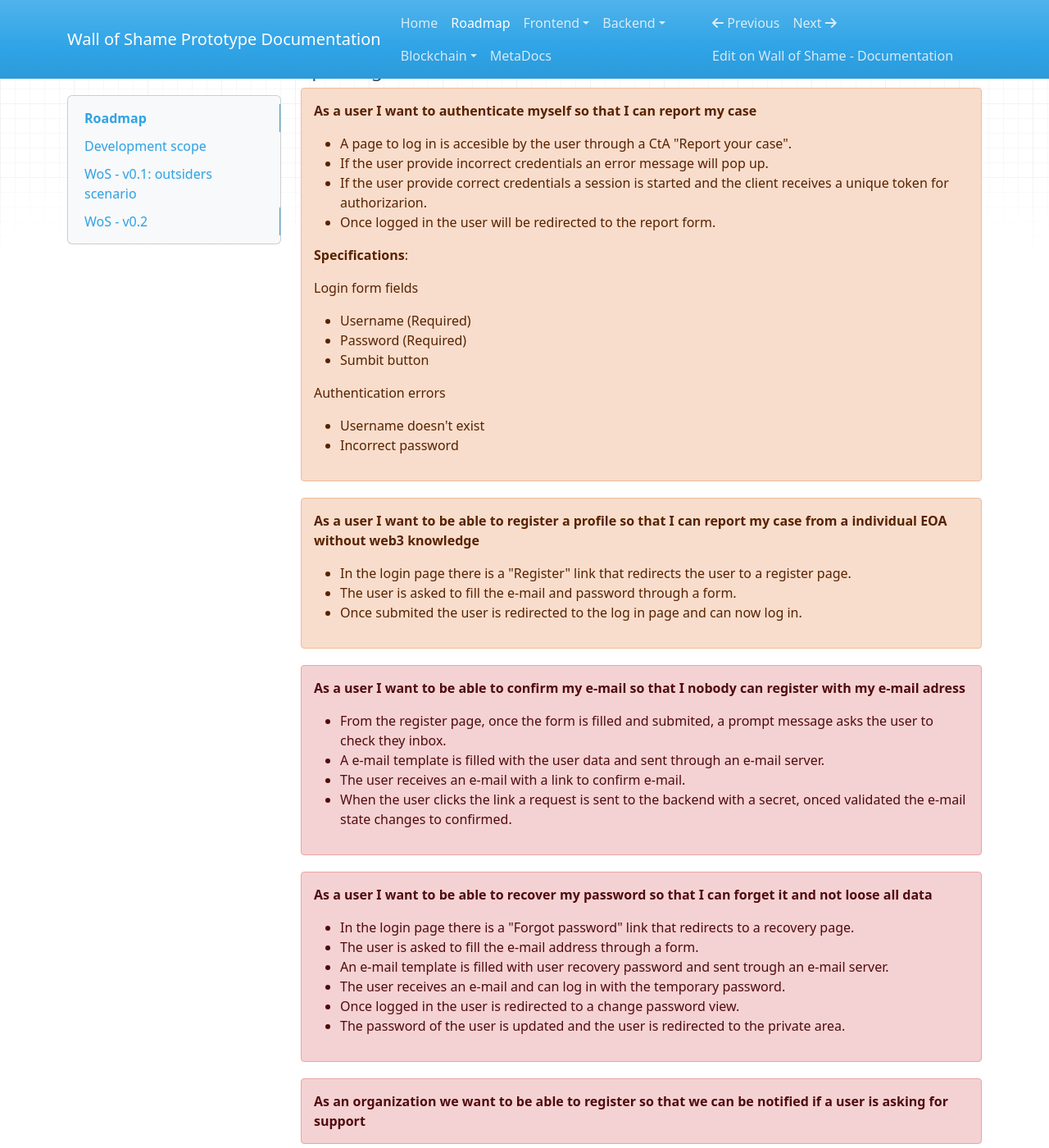
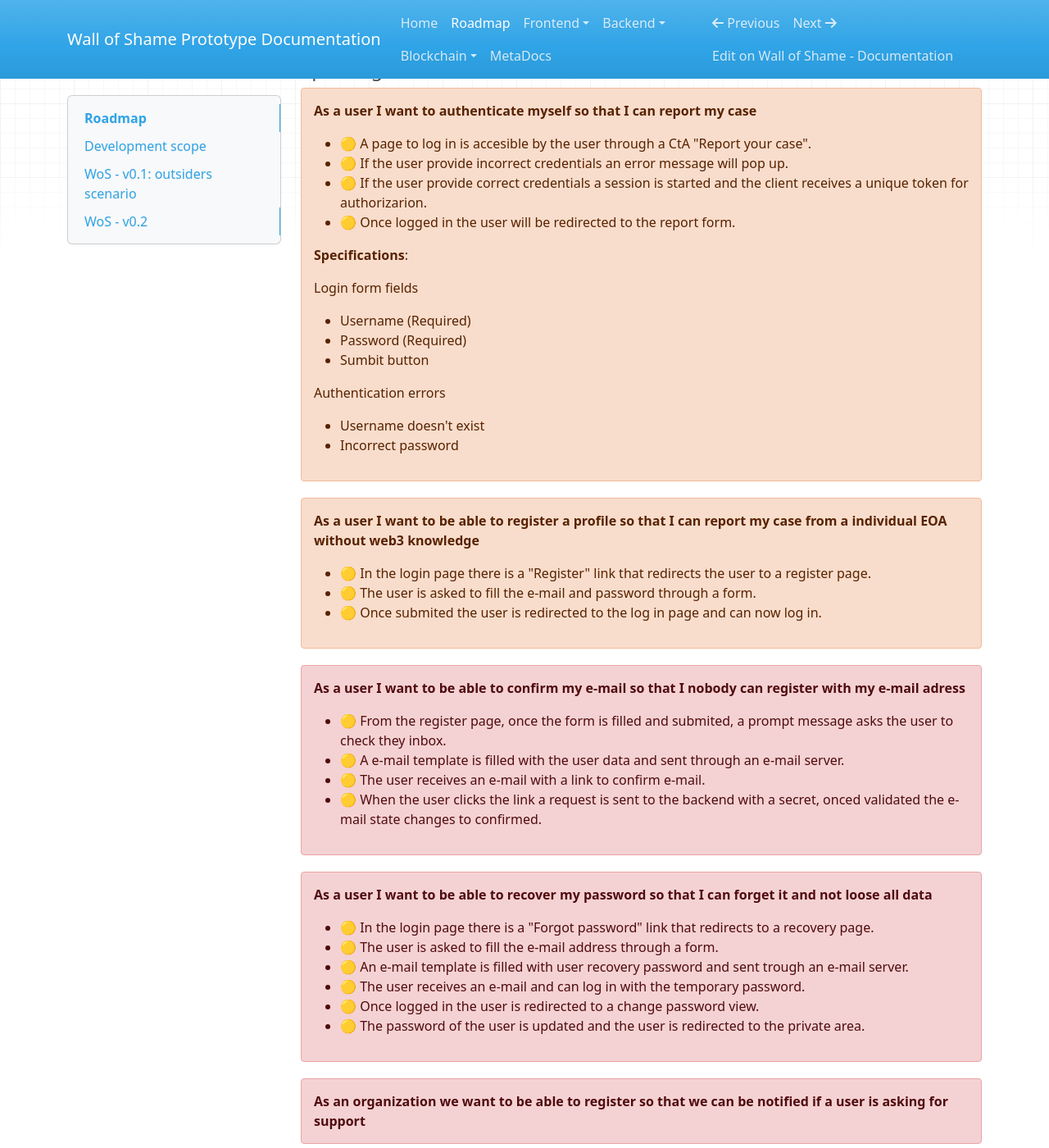
Before and after one commit to P2PModels/wallofshame-docs, an MkDocs documentation site: the page built from docs/roadmap.md, in a window 1280 px wide and 1400 px high, scrolled down 6570 px. Shown: the whole window at 82% size. Built offline with MkDocs 1.6.1, drawn with Linux system fonts in a browser that asks for light colours; nearby versions of some CDN libraries.

Commit message:
done features marked

```diff
--- a/docs/roadmap.md
+++ b/docs/roadmap.md
@@ -186,10 +186,10 @@ Confirmation shows the emails of authorized users
 #### Epic: Login
 
 !!! warning "As a user I want to authenticate myself so that I can report my case"
-     - A page to log in is accesible by the user through a CtA "Report your case".
-     - If the user provide incorrect credentials an error message will pop up.
-     - If the user provide correct credentials a session is started and the client receives a unique token for authorizarion.
-     - Once logged in the user will be redirected to the report form.
+     - 🟡 A page to log in is accesible by the user through a CtA "Report your case".
+     - 🟡 If the user provide incorrect credentials an error message will pop up.
+     - 🟡 If the user provide correct credentials a session is started and the client receives a unique token for authorizarion.
+     - 🟡 Once logged in the user will be redirected to the report form.
 
     **Specifications**:
 
@@ -205,23 +205,23 @@ Confirmation shows the emails of authorized users
     -   Incorrect password
 
 !!! warning "As a user I want to be able to register a profile so that I can report my case from a individual EOA without web3 knowledge"
-     - In the login page there is a "Register" link that redirects the user to a register page.
-     - The user is asked to fill the e-mail and password through a form.
-     - Once submited the user is redirected to the log in page and can now log in.
+     - 🟡 In the login page there is a "Register" link that redirects the user to a register page.
+     - 🟡 The user is asked to fill the e-mail and password through a form.
+     - 🟡 Once submited the user is redirected to the log in page and can now log in.
 
 !!! danger "As a user I want to be able to confirm my e-mail so that I nobody can register with my e-mail adress"
-     - From the register page, once the form is filled and submited, a prompt message asks the user to check they inbox.
-     - A e-mail template is filled with the user data and sent through an e-mail server.
-     - The user receives an e-mail with a link to confirm e-mail.
-     - When the user clicks the link a request is sent to the backend with a secret, onced validated the e-mail state changes to confirmed.
+     - 🟡 From the register page, once the form is filled and submited, a prompt message asks the user to check they inbox.
+     - 🟡 A e-mail template is filled with the user data and sent through an e-mail server.
+     - 🟡 The user receives an e-mail with a link to confirm e-mail.
+     - 🟡 When the user clicks the link a request is sent to the backend with a secret, onced validated the e-mail state changes to confirmed.
 
 !!! danger "As a user I want to be able to recover my password so that I can forget it and not loose all data"
-     - In the login page there is a "Forgot password" link that redirects to a recovery page.
-     - The user is asked to fill the e-mail address through a form.
-     - An e-mail template is filled with user recovery password and sent trough an e-mail server.
-     - The user receives an e-mail and can log in with the temporary password.
-     - Once logged in the user is redirected to a change password view.
-     - The password of the user is updated and the user is redirected to the private area.
+     - 🟡 In the login page there is a "Forgot password" link that redirects to a recovery page.
+     - 🟡 The user is asked to fill the e-mail address through a form.
+     - 🟡 An e-mail template is filled with user recovery password and sent trough an e-mail server.
+     - 🟡 The user receives an e-mail and can log in with the temporary password.
+     - 🟡 Once logged in the user is redirected to a change password view.
+     - 🟡 The password of the user is updated and the user is redirected to the private area.
 
 !!! danger "As an organization we want to be able to register so that we can be notified if a user is asking for support"
 
```
